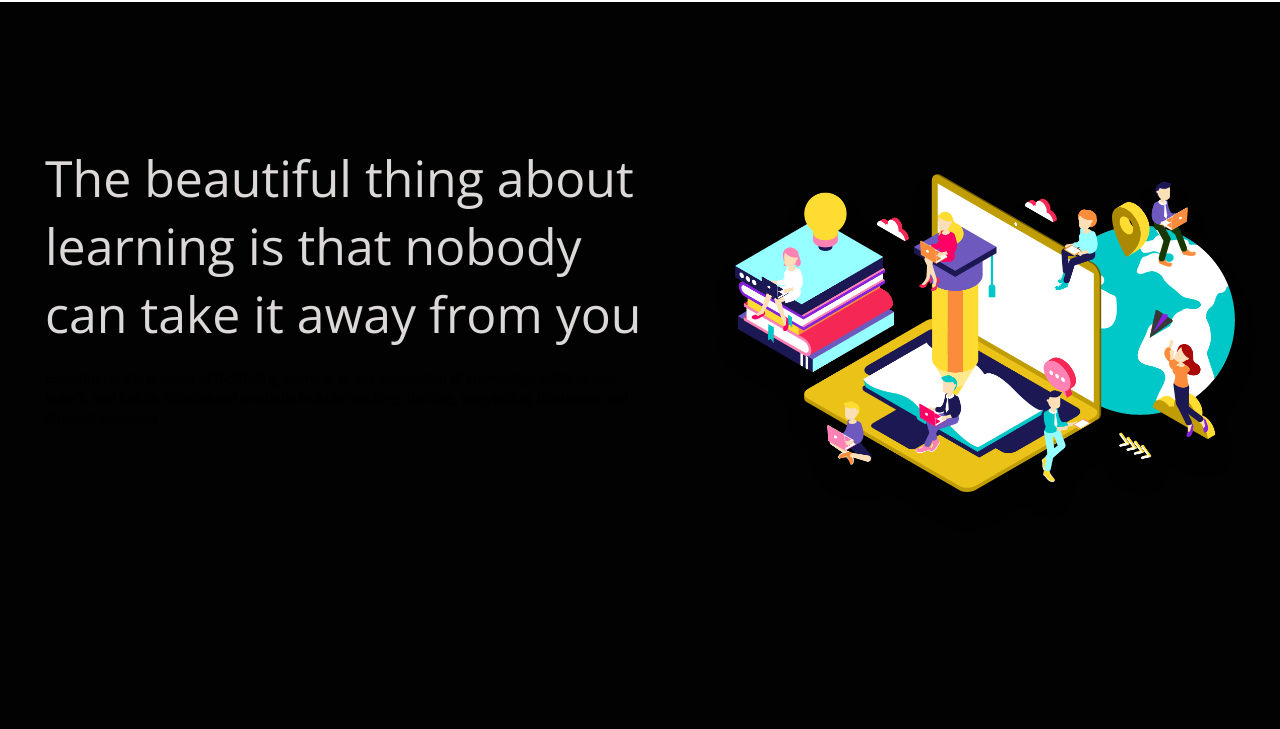
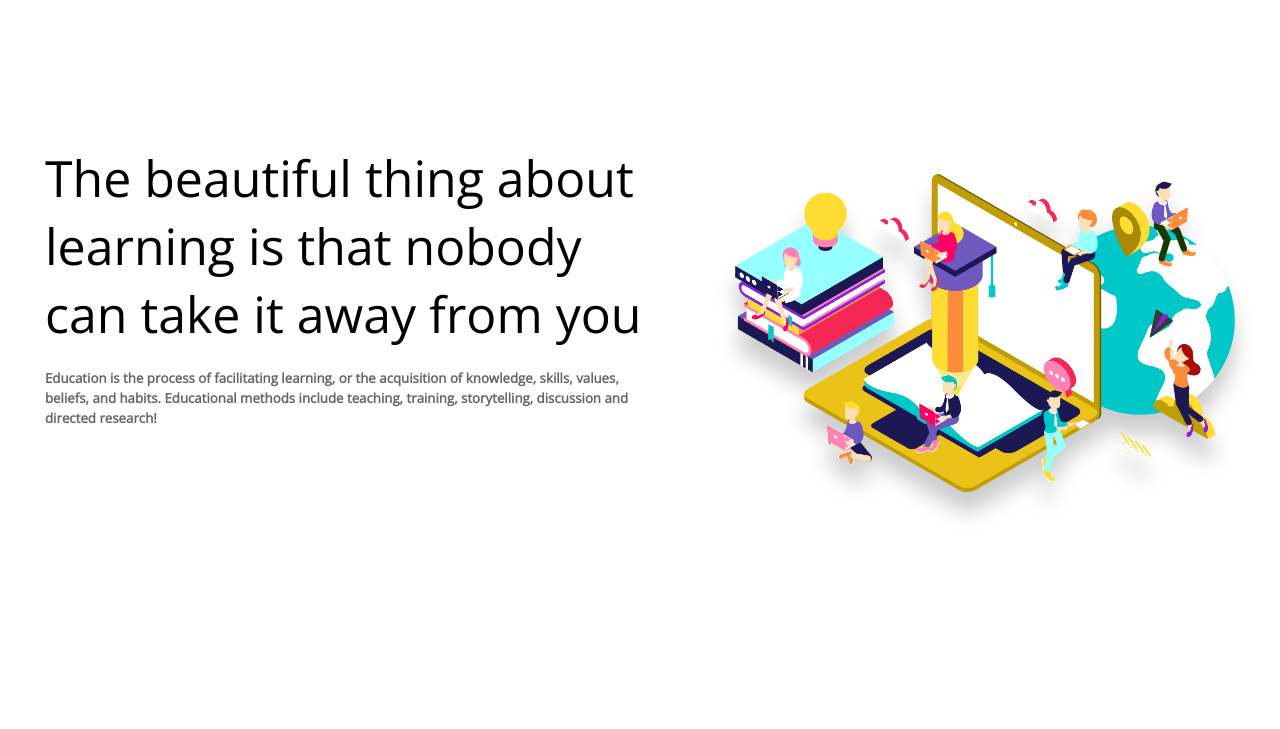
Before and after one commit to Ahisha2001/EC2_JENKINS_DOCKER_PROJECT, a plain HTML site: page index.html in a window 1280 px wide. Shown: the part 71-800 px from the top of the page. Drawn offline with nearby package versions, Linux system fonts and the light colour scheme.

Commit message:
2nd updated file

```diff
--- a/style.css
+++ b/style.css
@@ -12,7 +12,7 @@ html {
 	scroll-behavior: smooth;
 }
 body {
-	background: #020202;
+	background: white;
 	font-family: 'Open Sans', sans-serif;
 }
 
@@ -132,10 +132,10 @@ a, button {
 }
 .quote p {
 	font-size: 50px;
-	color: #dcd8d8;
+	color: black;
 }
 .quote .play {
-	margin-top: 20px;
+	margin-top:20px;
 	display: flex;
 	/* justify-content: center; */
 	align-items: center;
```
Also changed, not shown: index.html (line endings or trailing spaces).
